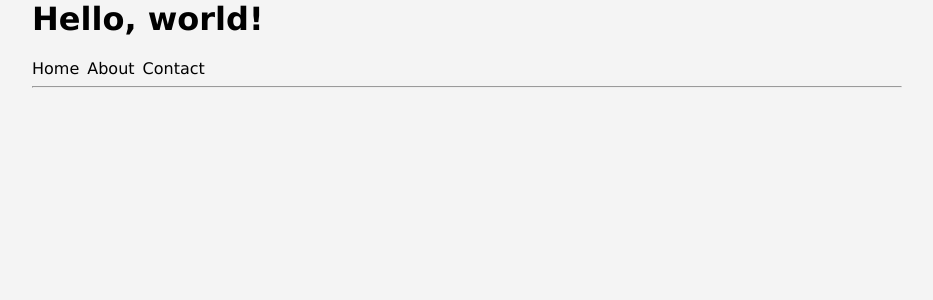
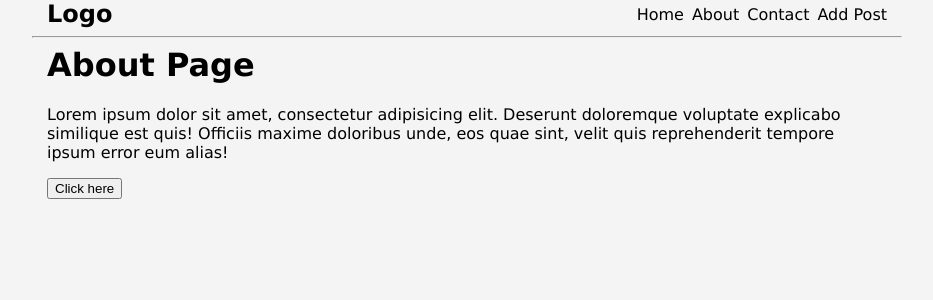
Before and after one commit to Tarvydas-Sarunas/07_react_router, a React (Vite) app: page /about in a window 1280 px wide. Shown: the top 300 px of the page, without its empty margins (173-1106 px from the left). Built offline with nearby package versions, Linux system fonts and the light colour scheme.

Commit message:
add post init

```diff
--- a/src/App.jsx
+++ b/src/App.jsx
@@ -1,19 +1,27 @@
 
+import { Route, Routes } from 'react-router-dom';
+import Header from './components/layout/Header';
 import './styles/App.css';
+import HomePage from './pages/HomePage';
+import AboutPages from './pages/AboutPages';
+import ContactPage from './pages/ContactPage';
+import AddPost from './pages/AddPost';
 
 export default function App() {
 
   console.log('App susikure');
   return (
     <div className='App container'>
-      <h1>Hello, world!</h1>
-      <nav className='flex'>
-        <a  href="#">Home</a>
-        <a  href="#">About</a>
-        <a  href="#">Contact</a>
-      </nav>
-      <hr />
 
+      <Header />
+<hr />
+
+<Routes>
+  <Route path='/' element={<HomePage />} />
+  <Route path='/about' element={<AboutPages />} />
+  <Route path='/contact' element={<ContactPage />} />
+  <Route path='/add-post' element={<AddPost />} />
+</Routes>
     </div>
   );
 }
--- /dev/null
+++ b/src/components/layout/Header.jsx
@@ -0,0 +1,19 @@
+import React from 'react'
+import { Link } from 'react-router-dom'
+
+export default function Header() {
+  return (
+    <header className='container flex between item-center'>
+      <a className='logo' href="#" >
+        <h2 className='item-center'>Logo</h2>
+      </a>
+      <nav className='flex item-center'>
+        <Link to={"/"}>Home</Link>
+        <Link to={"/about"}>About</Link>
+        <Link to={"/contact"}>Contact</Link>
+        <Link to={"/add-post"}>Add Post</Link>
+      </nav>
+
+    </header>
+  )
+}
--- a/src/pages/AboutPages.jsx
+++ b/src/pages/AboutPages.jsx
@@ -2,7 +2,7 @@ import React from 'react'
 
 function AboutPages() {
   return (
-    <div>
+    <div className='container'>
       <h1>About Page</h1>
       <p>Lorem ipsum dolor sit amet, consectetur adipisicing elit. Deserunt doloremque voluptate explicabo similique est quis! Officiis maxime doloribus unde, eos quae sint, velit quis reprehenderit tempore ipsum error eum alias!</p>
       <button>Click here</button>
--- /dev/null
+++ b/src/pages/AddPost.jsx
@@ -0,0 +1,11 @@
+import React from 'react'
+
+export default function AddPost() {
+  return (
+    <div className='container'>
+      <h1>Create Post</h1>
+
+      <p>Form</p>
+    </div>
+  )
+}
--- a/src/pages/ContactPage.jsx
+++ b/src/pages/ContactPage.jsx
@@ -2,7 +2,7 @@ import React from 'react'
 
 function ContactPage() {
   return (
-    <div>
+    <div className='container'>
       <h1>Contact Page</h1>
       <p>Lorem ipsum dolor sit amet, consectetur adipisicing elit. Deserunt doloremque voluptate explicabo similique est quis! Officiis maxime doloribus unde, eos quae sint, velit quis reprehenderit tempore ipsum error eum alias!</p>
       <button>Click here</button>
--- a/src/pages/HomePage.jsx
+++ b/src/pages/HomePage.jsx
@@ -2,7 +2,7 @@ import React from 'react'
 
 function HomePage() {
   return (
-    <div>
+    <div className='container'>
       <h1>Home Page</h1>
       <p>Lorem ipsum dolor sit amet, consectetur adipisicing elit. Deserunt doloremque voluptate explicabo similique est quis! Officiis maxime doloribus unde, eos quae sint, velit quis reprehenderit tempore ipsum error eum alias!</p>
       <button>Click here</button>
--- a/src/styles/App.css
+++ b/src/styles/App.css
@@ -50,3 +50,7 @@
   outline: none;
   box-shadow: 0 0 0 3px rgba(0, 123, 255, 0.3);
 }
+
+.logo h2 {
+  margin-bottom: 0;
+}
--- a/src/styles/index.css
+++ b/src/styles/index.css
@@ -57,6 +57,9 @@ img {
   text-align: center;
 }
 
+.item-center {
+  align-items: center;
+}
 .f-wrap {
   flex-wrap: wrap;
 }
```
